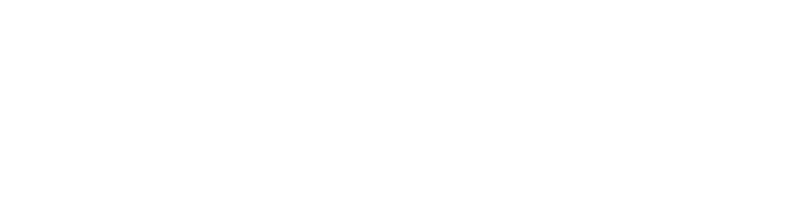
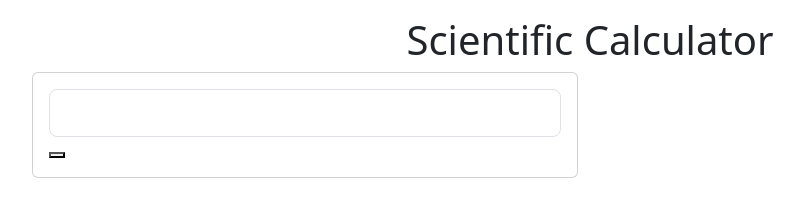
Before and after one commit to Ice4mity/Scientific-calculator-life, a plain HTML site: page src/index.html in a window 1280 px wide. Shown: the whole page, without its empty margins (50-854 px from the left). Drawn offline with nearby package versions, Linux system fonts and the light colour scheme.

Commit message:
update commit

```diff
--- a/src/index.html
+++ b/src/index.html
@@ -6,6 +6,32 @@
     <meta name="viewport" content="width=device-width, initial-scale=1">
     <link href="https://cdn.jsdelivr.net/npm/bootstrap@5.3.3/dist/css/bootstrap.min.css" rel="stylesheet" integrity="sha384-QWTKZyjpPEjISv5WaRU9OFeRpok6YctnYmDr5pNlyT2bRjXh0JMhjY6hW+ALEwIH" crossorigin="anonymous">
     </head>
-    <div></div>
-    <script src="https://cdn.jsdelivr.net/npm/bootstrap@5.3.3/dist/js/bootstrap.bundle.min.js" integrity="sha384-YvpcrYf0tY3lHB60NNkmXc5s9fDVZLESaAA55NDzOxhy9GkcIdslK1eN7N6jIeHz" crossorigin="anonymous"></script>
+    <body>
+        <div class="container">
+            <h1 class="text-center mt-3">Scientific Calculator</h1>
+            <div class="row">
+                <div class="0ffset-3 col-6">
+                    <div class="card">
+                        <div class="card-body">
+                         <input  id="calc-display"
+                         readonly
+                         class="form-control form-control-lg"
+                         type="text" aria-label="form-comtrol-lg examples">
+
+                         <div class="row">
+                            <div class="col 3">
+                            <button type="button" classs="btn btn-light">
+
+                            </button>
+                            </div>
+                         </div>
+                        </div>
+                 </div>
+            </div>
+
+         </div>
+        <script src="https://cdn.jsdelivr.net/npm/bootstrap@5.3.3/dist/js/bootstrap.bundle.min.js" integrity="sha384-YvpcrYf0tY3lHB60NNkmXc5s9fDVZLESaAA55NDzOxhy9GkcIdslK1eN7N6jIeHz" crossorigin="anonymous"></script>
+    </body>
+
+
 </html>
```
